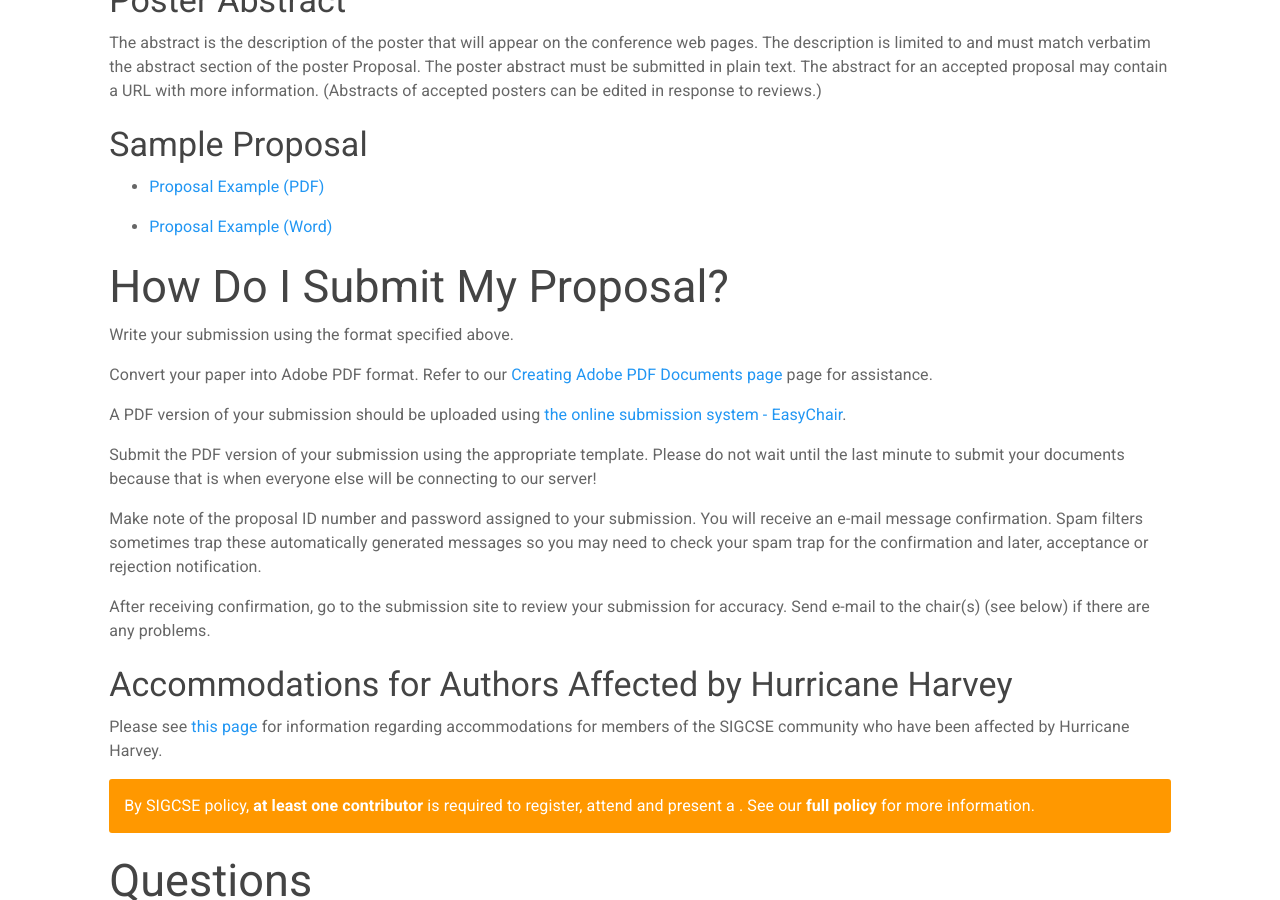
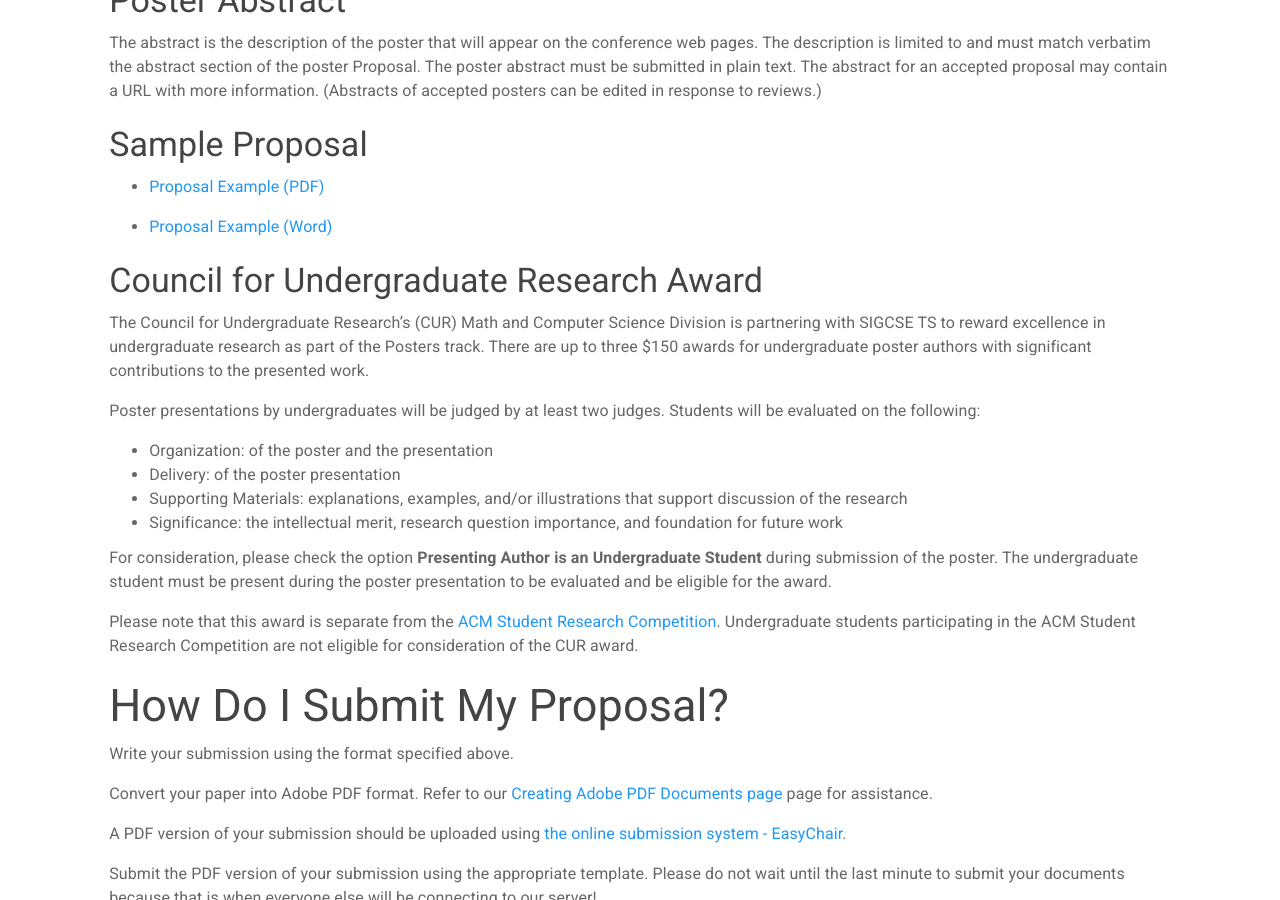
Before and after one commit to sigcsets/sigcse2018, a Jekyll site: the page built from authors/posters.md, in a window 1280 px wide and 900 px high, scrolled down 2063 px. Built offline with Jekyll 4.4.1, drawn with Linux system fonts in a browser that asks for light colours; some of the changed text lies outside the part shown.

Commit message:
updates to poster page

```diff
--- a/authors/posters.md
+++ b/authors/posters.md
@@ -21,7 +21,7 @@ to submit to the [ACM Student Research Competition (SRC)](studentresearchcompeti
 at SIGCSE {{site.data.main.year}}. Like normal posters, SRC posters are
 displayed at the conference, but the top poster authors also present
 their work and may win prizes and proceed to the international ACM
-Student Research Competition.
+Student Research Competition.  [Please note that this year there are also awards from the Council of Undergraduate Research (CUR) for undergraduates presenting posters.](#cur)
 
 ## Poster Topic Ideas
 
@@ -102,6 +101,24 @@ posters can be edited in response to reviews.)
 
 -  [Proposal Example (Word)]({{site.base}}/docs/sigcse-sample-poster.docx)
 
+<a name="cur"></a>
+
+### Council for Undergraduate Research Award
+
+The Council for Undergraduate Research’s (CUR) Math and Computer Science Division is partnering with SIGCSE TS to reward excellence in undergraduate research as part of the Posters track.  There are up to three $150 awards for undergraduate poster authors with significant contributions to the presented work.
+
+Poster presentations by undergraduates will be judged by at least two judges.  Students will be evaluated on the following:
+
+* Organization: of the poster and the presentation
+* Delivery: of the poster presentation
+* Supporting Materials: explanations, examples, and/or illustrations that support discussion of the research
+* Significance: the intellectual merit, research question importance, and foundation for future work
+
+For consideration, please check the option __Presenting Author is an Undergraduate Student__ during submission of the poster.  The undergraduate student must be present during the poster presentation to be evaluated and be eligible for the award.
+
+Please note that this award is separate from the [ACM Student Research Competition](https://sigcse2018.sigcse.org/authors/src.html).  Undergraduate students participating in the ACM Student Research Competition are not eligible for consideration of the CUR award.
+
+
 ## How Do I Submit My Proposal?
 
 {% include generic-submission-block.html %}
```
Also changed, not shown: other parts of authors/posters.md (+1 -2 lines).
